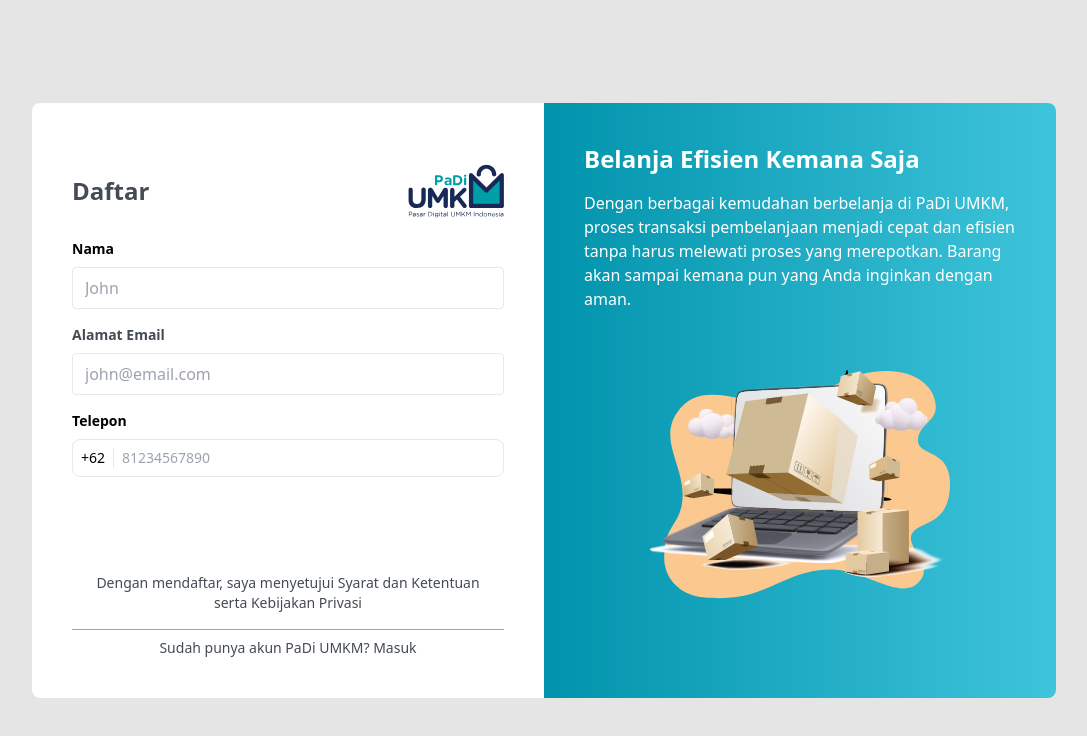
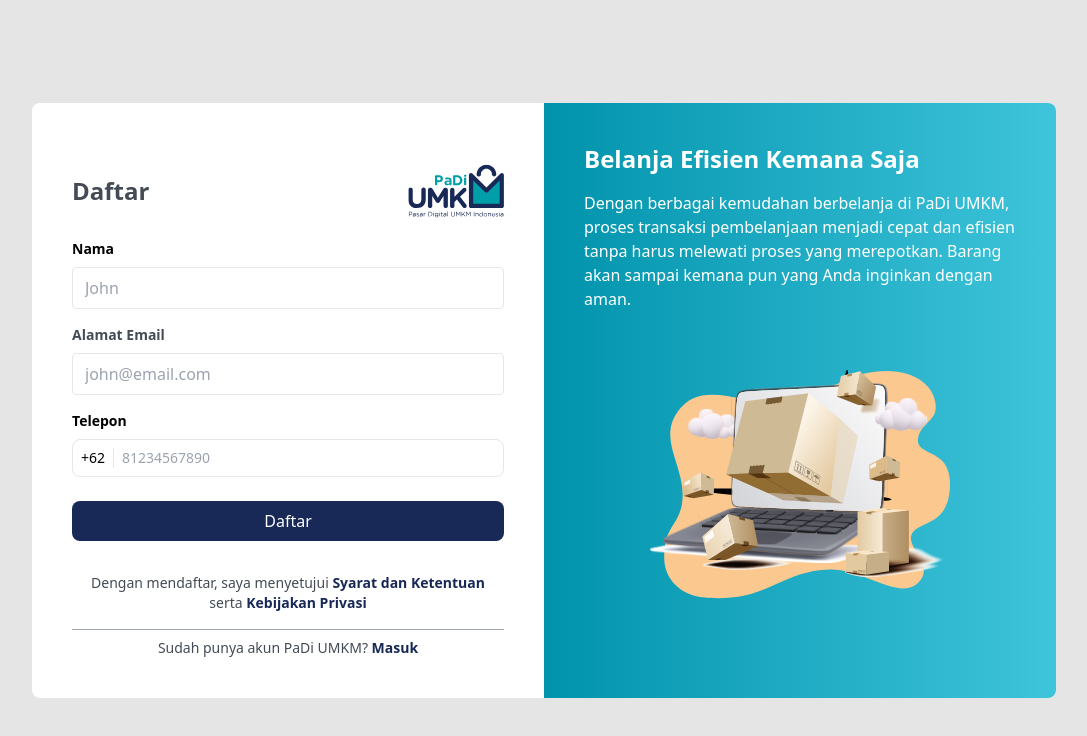
Before and after one commit to padiumkm/padiumkm, a Next.js app: page /register in a window 1280 px wide. Shown: the top 736 px of the page, without its empty margins (96-1183 px from the left). Built offline with nearby package versions, Linux system fonts and the light colour scheme.

Commit message:
fix: styling

```diff
--- a/components/Modal.tsx
+++ b/components/Modal.tsx
@@ -38,7 +38,7 @@ const Modal = ({ show, setShow }: Modal) => {
                   setShow(false);
                   router.replace("/");
                 }}
-                className="whitespace-nowrap py-2 px-7 border rounded-lg text-white bg-primary hover:bg-opacity-70 text-base font-bold"
+                className="whitespace-nowrap py-2 px-7 border rounded-lg text-white bg-primaryBlue hover:bg-secondaryBlue text-base font-bold"
               >
                 Kembali ke beranda
               </button>
--- a/pages/register.tsx
+++ b/pages/register.tsx
@@ -146,7 +146,7 @@ const Register: NextPage = () => {
 
             <div className="w-full mb-8">
               <button
-                className="w-full py-2 bg-primary text-white rounded-lg disabled:bg-tertiery disabled:text-gray-400 hover:bg-opacity-70"
+                className="w-full py-2 bg-primaryBlue text-white rounded-lg disabled:bg-tertiery disabled:text-gray-400 hover:bg-secondaryBlue"
                 disabled={
                   errors.name || errors.email || errors.phone ? true : false
                 }
@@ -157,7 +157,7 @@ const Register: NextPage = () => {
             <div className="w-full mb-2">
               <p className="text-center text-sm text-primaryText">
                 Dengan mendaftar, saya menyetujui{" "}
-                <span className="text-primary text-sm cursor-pointer hover:text-opacity-70">
+                <span className="text-primaryBlue font-semibold text-sm cursor-pointer hover:text-secondaryBlue">
                   <Link href={"/syarat-dan-ketentuan"}>
                     Syarat dan Ketentuan
                   </Link>
@@ -165,7 +165,7 @@ const Register: NextPage = () => {
               </p>
               <p className="text-center text-sm text-primaryText">
                 serta{" "}
-                <span className="text-primary text-sm cursor-pointer hover:text-opacity-70">
+                <span className="text-primaryBlue font-semibold text-sm cursor-pointer hover:text-secondaryBlue">
                   <Link href={"/kebijakan-privasi"}>Kebijakan Privasi</Link>
                 </span>
               </p>
@@ -176,7 +176,7 @@ const Register: NextPage = () => {
             <div className="w-full">
               <p className="text-center text-sm text-primaryText">
                 Sudah punya akun PaDi UMKM?{" "}
-                <span className="text-primary text-sm cursor-pointer hover:text-opacity-70">
+                <span className="text-primaryBlue font-semibold text-sm cursor-pointer hover:text-secondaryBlue">
                   <Link href={"/login"}>Masuk</Link>
                 </span>
               </p>
```
